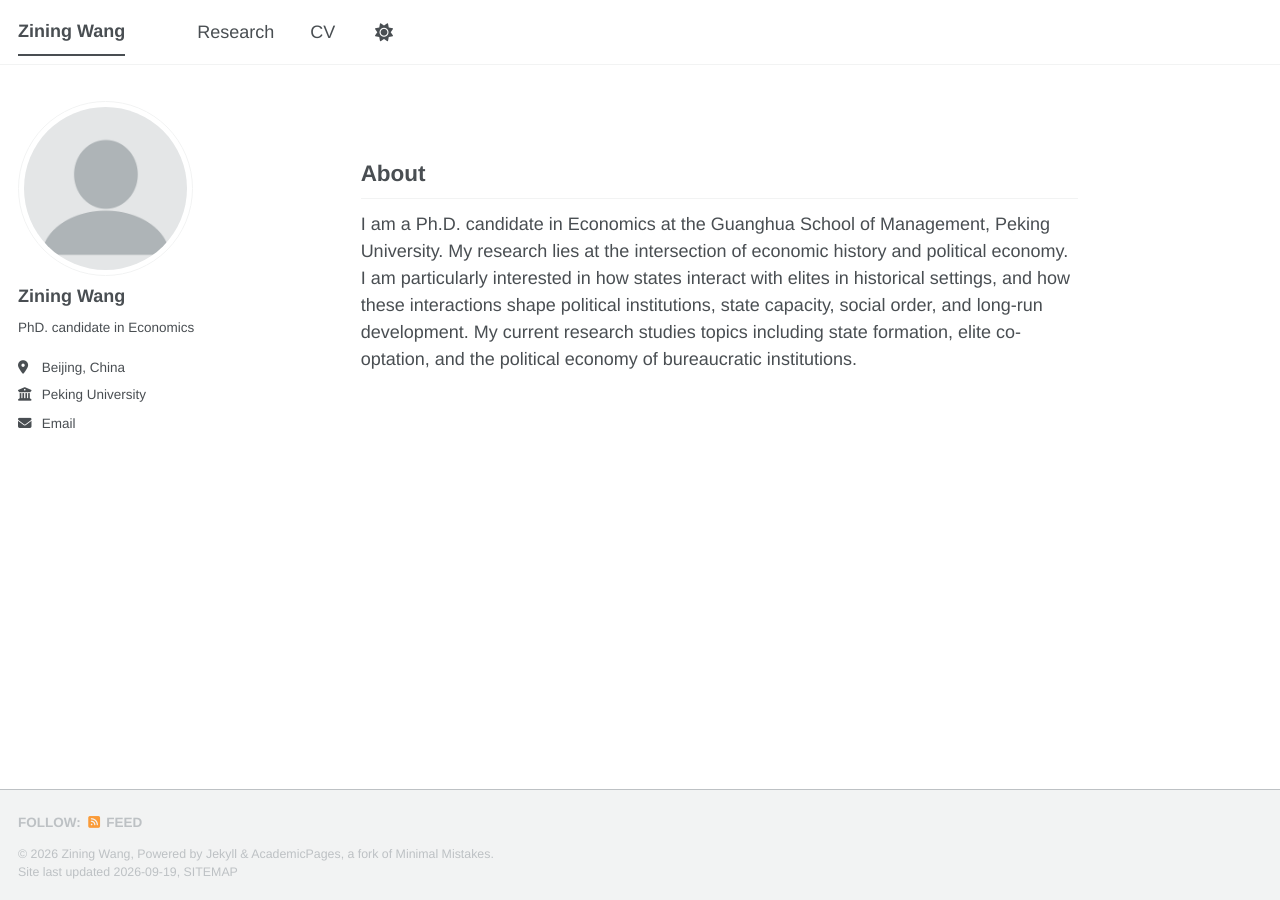
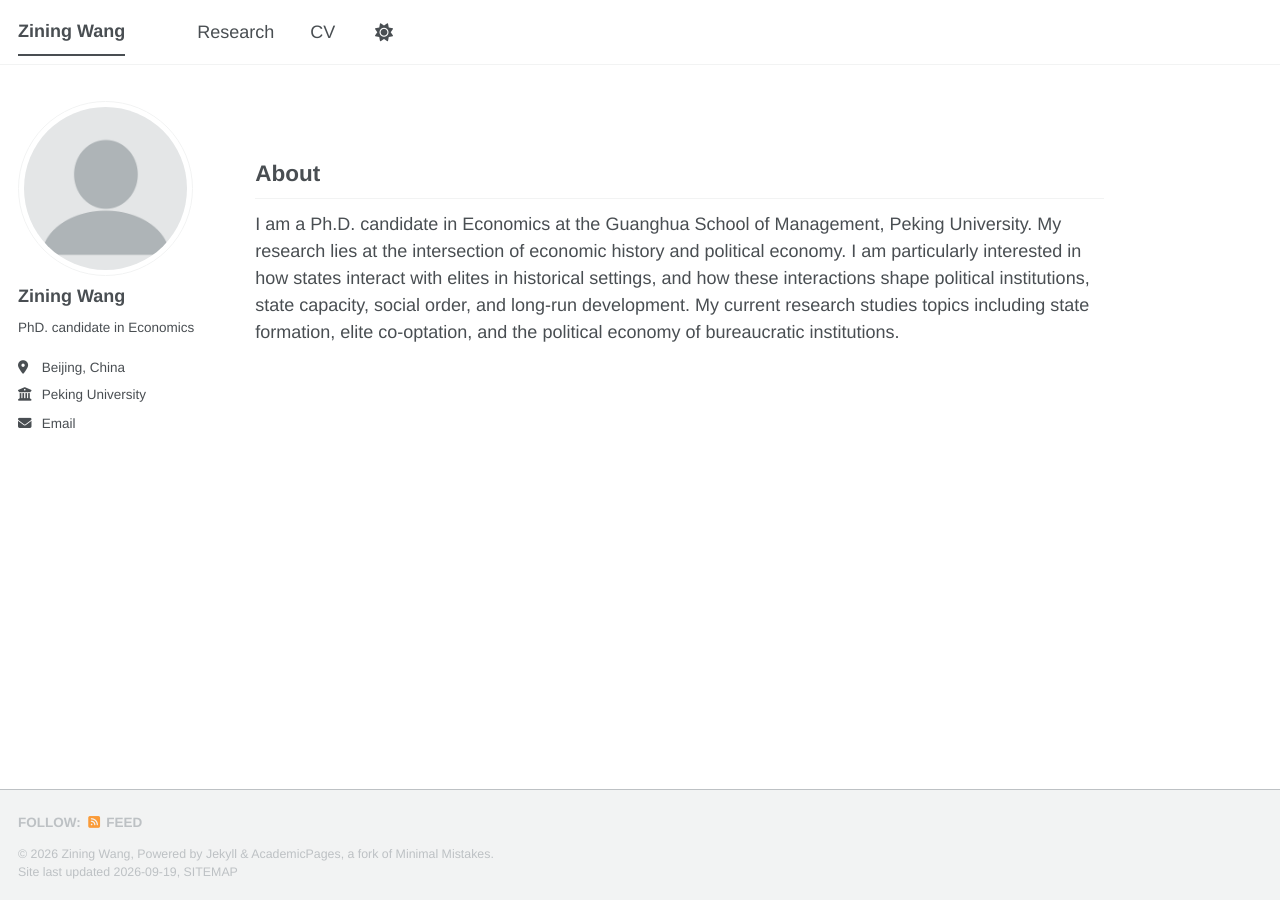
Before and after one commit to ziningwang-econ/ziningwang-econ.github.io, a Jekyll site: the page built from _pages/about.md, in a window 1280 px wide. Built offline with Jekyll 4.4.1, drawn with Linux system fonts in a browser that asks for light colours; a style sheet for code colours, icons or effects is not loaded.

Commit message:
Update _page.scss

```diff
--- a/_sass/layout/_page.scss
+++ b/_sass/layout/_page.scss
@@ -18,9 +18,9 @@
 
 .page {
   @include breakpoint($large) {
-    @include span(9.5 of 12 last);
+    @include span(10.5 of 12 last);
     @include prefix(0.75 of 12);
-    @include suffix(1.75 of 12);
+    @include suffix(1.5 of 12);
   }
 
   .page__inner-wrap {
```
